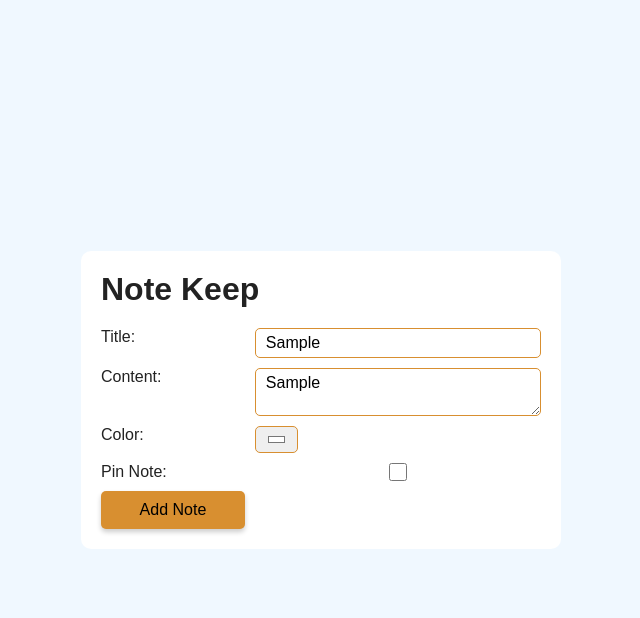
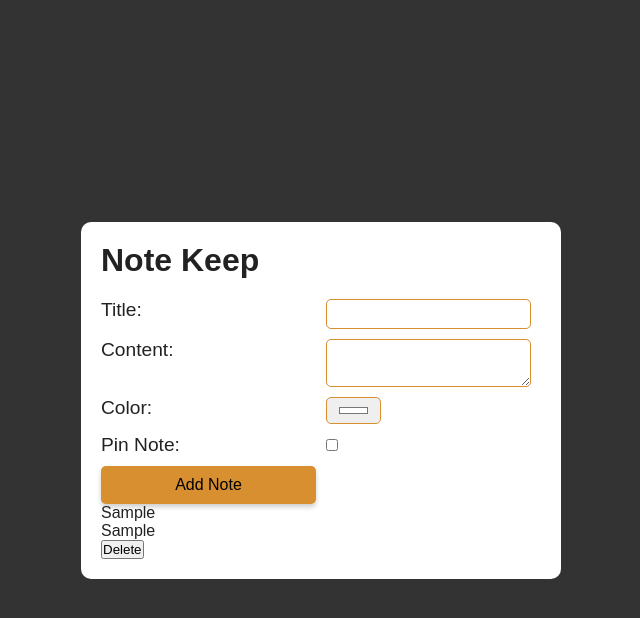
Before and after one commit to wsmolarski/programowanie-w-javascript-stacj-2023, a plain HTML site: page Lab 4 - notekeep/index.html in a window 1280 px wide. Both pictures are taken after typing "Sample", "Sample" into the empty fields and a click on the button "Add Note". Shown: the whole page, without its empty margins (319-959 px from the left). Drawn offline with Linux system fonts and the light colour scheme.

Commit message:
add code lab4

```diff
--- a/Lab 4 - notekeep/script.js
+++ b/Lab 4 - notekeep/script.js
@@ -0,0 +1,82 @@
+document.addEventListener('DOMContentLoaded', () => {
+    loadNotes()
+})
+
+function addNote() {
+    const title = document.getElementById('title').value
+    const content = document.getElementById('content').value
+    const color = document.getElementById('content').value
+    const pin = document.getElementById('pin').checked
+    const date = new Date().toLocaleString()
+
+    const note = {
+        title,
+        content,
+        color,
+        pin,
+        date,
+    }
+
+    let notes = JSON.parse(localStorage.getItem('notes')) || []
+
+    if (pin) {
+        notes.unshift(note)
+    } else {
+        notes.push(note)
+    }
+
+    localStorage.setItem('notes', JSON.stringify(notes))
+
+    loadNotes()
+    resetForm()
+}
+
+function deleteNote(index) {
+    let notes = JSON.parse(localStorage.getItem('notes')) || []
+    notes.splice(index, 1)
+    localStorage.setItem('notes', JSON.stringify(notes))
+
+    loadNotes()
+}
+
+function loadNotes() {
+    const notesList = document.getElementById('notesList')
+    notesList.innerHTML = ''
+
+    let notes = JSON.parse(localStorage.getItem('notes')) || []
+
+    notes.forEach((note, index) => {
+        const noteDiv = document.createElement('div')
+        noteDiv.className = 'note'
+        noteDiv.style.backgroundColor = note.color
+
+        const titleDiv = document.createElement('div')
+        titleDiv.className = 'noteTitle'
+        titleDiv.innerText = note.title
+
+        const contentDiv = document.createElement('div')
+        contentDiv.innerText = note.content
+
+        const optionsDiv = document.createElement('div')
+        optionsDiv.className = 'noteOptions'
+
+        const deleteButton = document.createElement('button')
+        deleteButton.innerText = 'Delete'
+        deleteButton.onclick = () => deleteNote(index)
+
+        optionsDiv.appendChild(deleteButton)
+
+        noteDiv.appendChild(titleDiv)
+        noteDiv.appendChild(contentDiv)
+        noteDiv.appendChild(optionsDiv)
+
+        notesList.appendChild(noteDiv)
+    })
+}
+
+function resetForm() {
+    document.getElementById('title').value = ''
+    document.getElementById('content').value = ''
+    document.getElementById('color').value = '#ffffff'
+    document.getElementById('pin').checked = false
+}
--- a/Lab 4 - notekeep/style.css
+++ b/Lab 4 - notekeep/style.css
@@ -5,7 +5,7 @@
     box-sizing: border-box;
 }
 body{
-    background: aliceblue;
+    background: #333;
     display: flex;
     align-items: center;
     justify-content: center;
@@ -22,17 +22,17 @@ div#app{
 form#noteForm{
     margin-top: 20px;
     display: grid;
-    grid-template-columns: repeat(2, auto);
+    grid-template-columns: 1fr 1fr;
     gap: 10px;
 }
 form#noteForm label{
     display: block;
-    font-size: 1rem;
+    font-size: 1.2rem;
     font-weight: 500;
 }
 form#noteForm input,
 form#noteForm textarea{
-    width: 100%;
+    width: calc(100% - 10px);
     border: 1px solid #d88f30;
     padding: 5px 10px;
     border-radius: 5px;
@@ -40,7 +40,10 @@ form#noteForm textarea{
     outline-color: #ddd
 }
 form#noteForm input#color{
-    width: 15%;
+    width: calc(30% - 10px);
+}
+form#noteForm input#pin{
+    width: calc(10% - 10px);
 }
 form#noteForm button{
     border: none;
```
